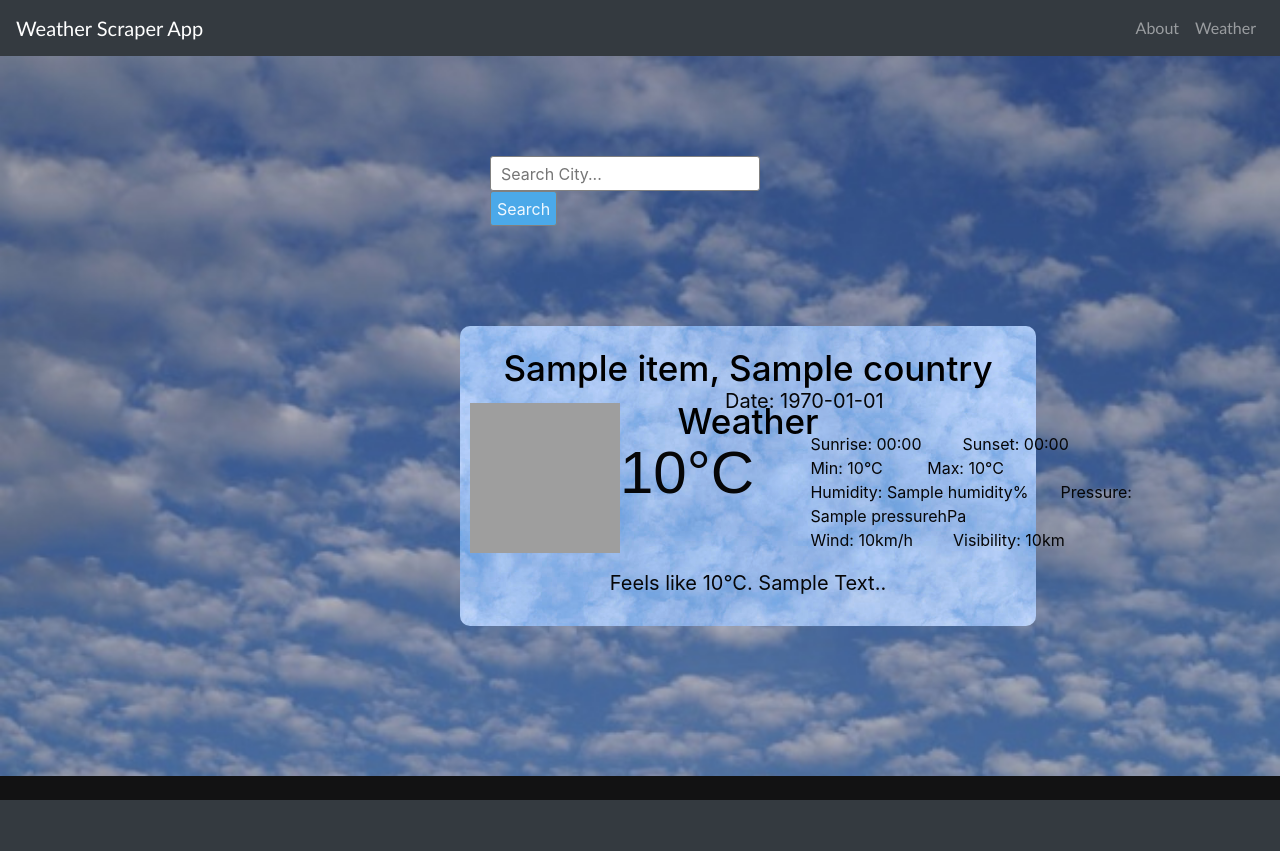
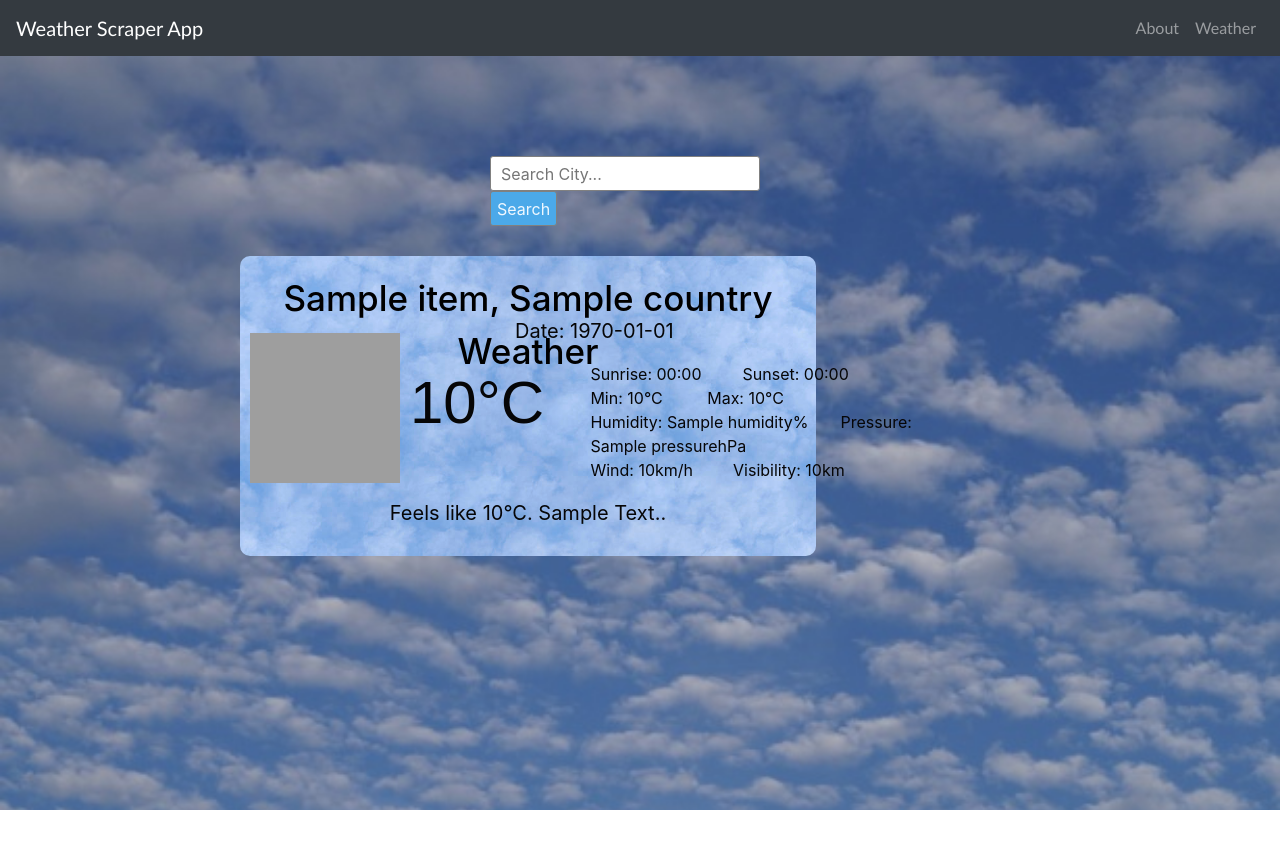
Before and after one commit to NicholasL1/Scraper, a Flask app: page /weather in a window 1280 px wide. Before the commit the page ends 800 px from the top, so only its background shows below. Run offline with Flask 2, Linux system fonts and the light colour scheme; a database or web service that is not in the repository returns one stand-in record (values such as "Sample title"); data that the repository does not hold is empty; grey boxes are pictures that could not be loaded.

Commit message:
fixed background image in header

```diff
--- a/static/css/index.css
+++ b/static/css/index.css
@@ -5,11 +5,11 @@
 }
 
 body {
-  background-color: #121213;
+  background-color: #ffffff88;
 }
 
 .header {
-  height: 90vh;
+  height: 94.2vh;
   display: flex;
   flex-direction: column;
   justify-content: space-between;
@@ -66,7 +66,7 @@ form.display button:hover {
 .weather-content {
   margin-top: 100px;
   width: 45%;
-  margin-left: 70px;
+  margin-left: -250px;
   border-radius: 10px;
   height: 300px;
   position: absolute;
@@ -104,7 +104,7 @@ form.display button:hover {
 
 .temp-container {
   float: left;
-  margin-left: 160px;
+  margin-left: 170px;
   text-align: center;
   height: 20px;
   width: 10px;
@@ -158,8 +158,10 @@ form.display button:hover {
 }
 
 .error {
-  margin-top: 100px;
   height: 20px;
-  width: auto;
-  display: inline-block;
+  width: 150%;
+  text-align: center;
+  margin-left: -180px;
+  margin-top: -50px;
+  z-index: 10;
 }
--- a/templates/weather.html
+++ b/templates/weather.html
@@ -46,13 +46,12 @@
             </div>
             <div class="info-container">
                 <p class="display-info">Feels like {{ holder.feels }}°C. {{ holder.description }}.</p>
+
+            </div>
+            <div class="error">
+                <h1 class="text">{{ error }}</h1>
             </div>
         </p>
-    </div>
-    <div class="error">
-        <h1 class="text">
-            {{ error }}
-        </h1>
     </div>
 </body>
 </html>
```
